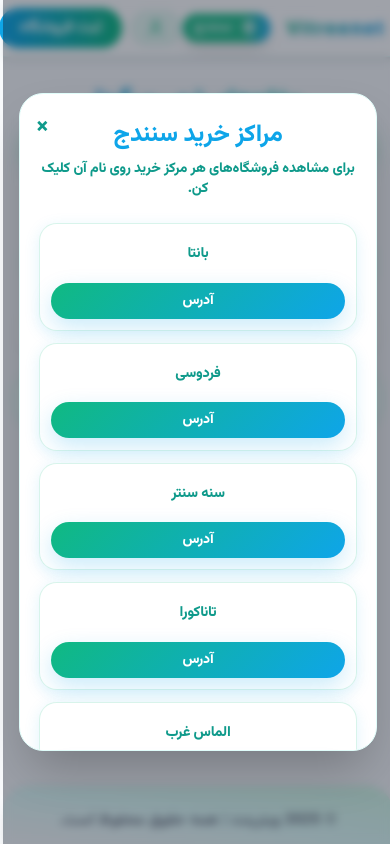
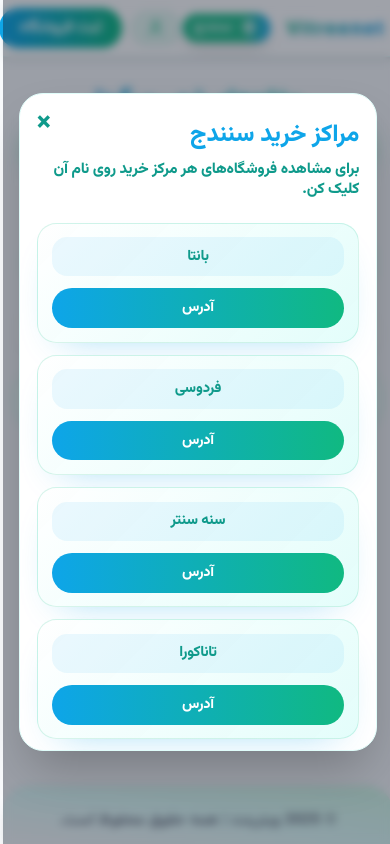
Before and after one commit to zak20021380/vitrinet2002-2025, a plain HTML site: page public/city-explore.html in a window 390 px wide. Both pictures are taken after a click on the button "بیشتر". Drawn offline with nearby package versions, Linux system fonts and the light colour scheme; no server answers.

Commit message:
Improve mobile styling for city explore modal

```diff
--- a/public/city-explore.html
+++ b/public/city-explore.html
@@ -376,11 +376,35 @@
       .center-btn { font-size: 13px; padding: 9px 0; min-width: 70vw;}
       .shop-card { border-radius: .6rem; min-height: 80px; }
       .category-select { min-width: 86px !important; font-size: .97rem;}
-      .centers-modal { padding: 0.75rem; align-items: flex-end; }
+      .centers-modal {
+        padding: 0.65rem;
+        align-items: flex-end;
+      }
       .centers-modal-content {
         max-height: 78vh;
-        border-radius: 1.75rem;
-        padding: 1.75rem 1.4rem 1.5rem 1.4rem !important;
+        border-radius: 1.9rem 1.9rem 0 0;
+        padding: 1.85rem 1.35rem 1.55rem 1.35rem !important;
+        box-shadow: 0 -4px 26px rgba(14, 165, 233, 0.12);
+        width: 100%;
+        max-width: 100%;
+        margin: 0;
+        transform: translateY(0);
+      }
+      #closeCentersModal {
+        top: 12px;
+        left: 16px;
+        font-size: 1.85rem;
+      }
+      .centers-modal-header {
+        gap: 1rem !important;
+        text-align: right !important;
+      }
+      .centers-modal-title {
+        font-size: 1.5rem !important;
+      }
+      .centers-modal-subtitle {
+        font-size: 0.95rem !important;
+        line-height: 1.8;
       }
       .centers-modal-list {
         grid-template-columns: repeat(1, minmax(0, 1fr));
@@ -388,23 +412,39 @@
       .modal-area-item {
         flex-direction: column;
         align-items: stretch;
-        padding: 0.7rem;
-        gap: 0.6rem;
+        padding: 0.85rem 0.9rem;
+        gap: 0.75rem;
+        border-radius: 1.2rem;
+        background: linear-gradient(135deg, rgba(255, 255, 255, 0.92), rgba(224, 253, 250, 0.9));
+        box-shadow: 0 16px 38px -24px rgba(14, 165, 233, 0.45);
       }
       .modal-area-btn {
         width: 100%;
-        font-size: 0.96rem;
-        padding: 0.6rem 0.75rem;
+        font-size: 1rem;
+        padding: 0.65rem 0.9rem;
         justify-content: center;
         text-align: center;
+        background: rgba(14, 165, 233, 0.08);
+        border-radius: 0.95rem;
+      }
+      .modal-area-btn:hover,
+      .modal-area-btn:focus-visible {
+        background: rgba(14, 165, 233, 0.14);
       }
       .modal-area-info-btn {
         width: 100%;
-        padding: 0.55rem 0.75rem;
-        font-size: 0.92rem;
+        padding: 0.68rem 0.75rem;
+        font-size: 0.95rem;
         display: flex;
         align-items: center;
         justify-content: center;
+        gap: 0.45rem;
+        border-radius: 999px;
+        background: linear-gradient(90deg, #0ea5e9, #10b981);
+        box-shadow: 0 18px 38px -22px rgba(14, 165, 233, 0.55);
+      }
+      .modal-area-info-btn:focus-visible {
+        box-shadow: 0 0 0 3px rgba(14, 165, 233, 0.25), 0 18px 38px -22px rgba(14, 165, 233, 0.55);
       }
       .center-info-card {
         border-radius: 1.55rem;
@@ -428,16 +468,17 @@
     }
     @media (max-width: 480px) {
       .centers-modal-content {
-        border-radius: 1.5rem;
-        padding: 1.6rem 1.2rem 1.4rem 1.2rem !important;
+        border-radius: 1.65rem 1.65rem 0 0;
+        padding: 1.55rem 1.05rem 1.35rem 1.05rem !important;
       }
       .modal-area-btn {
-        font-size: 0.9rem;
-        padding: 0.55rem 0.7rem;
+        font-size: 0.92rem;
+        padding: 0.6rem 0.65rem;
       }
       .modal-area-info-btn {
-        font-size: 0.88rem;
-        padding: 0.5rem 0.7rem;
+        font-size: 0.9rem;
+        padding: 0.62rem 0.65rem;
+        letter-spacing: -0.2px;
       }
       .center-info-card {
         border-radius: 1.45rem;
```
